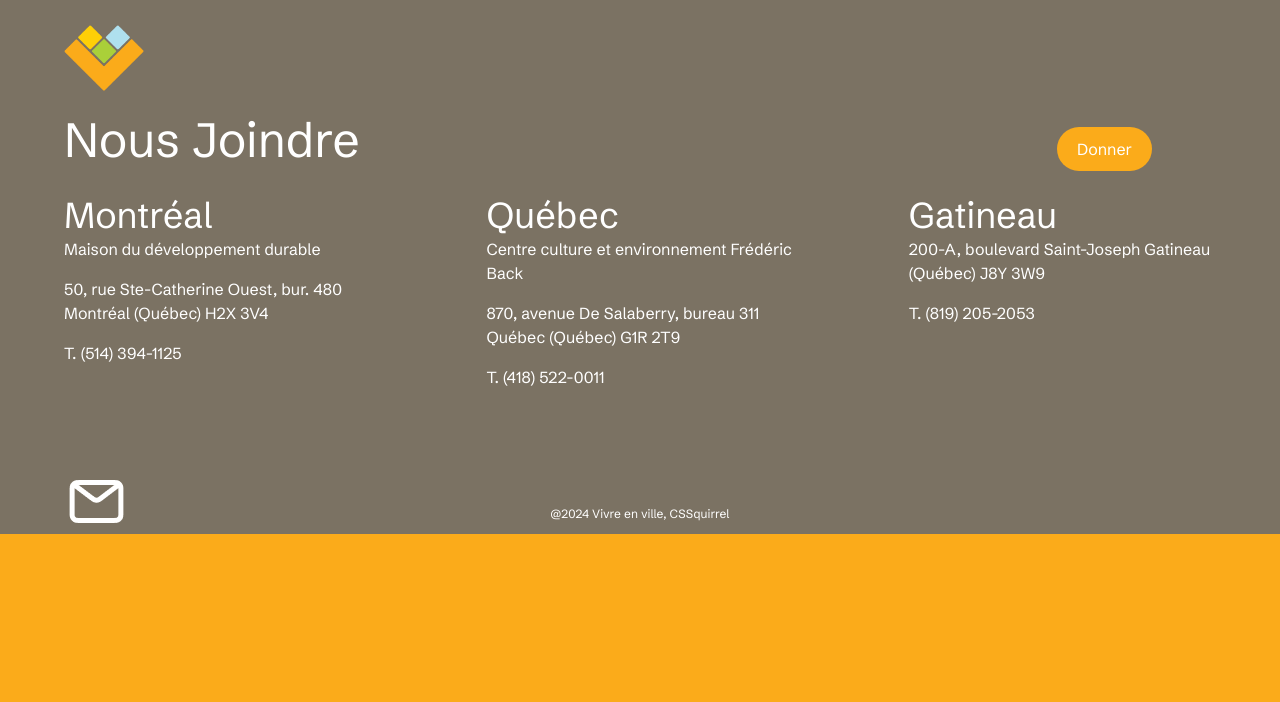
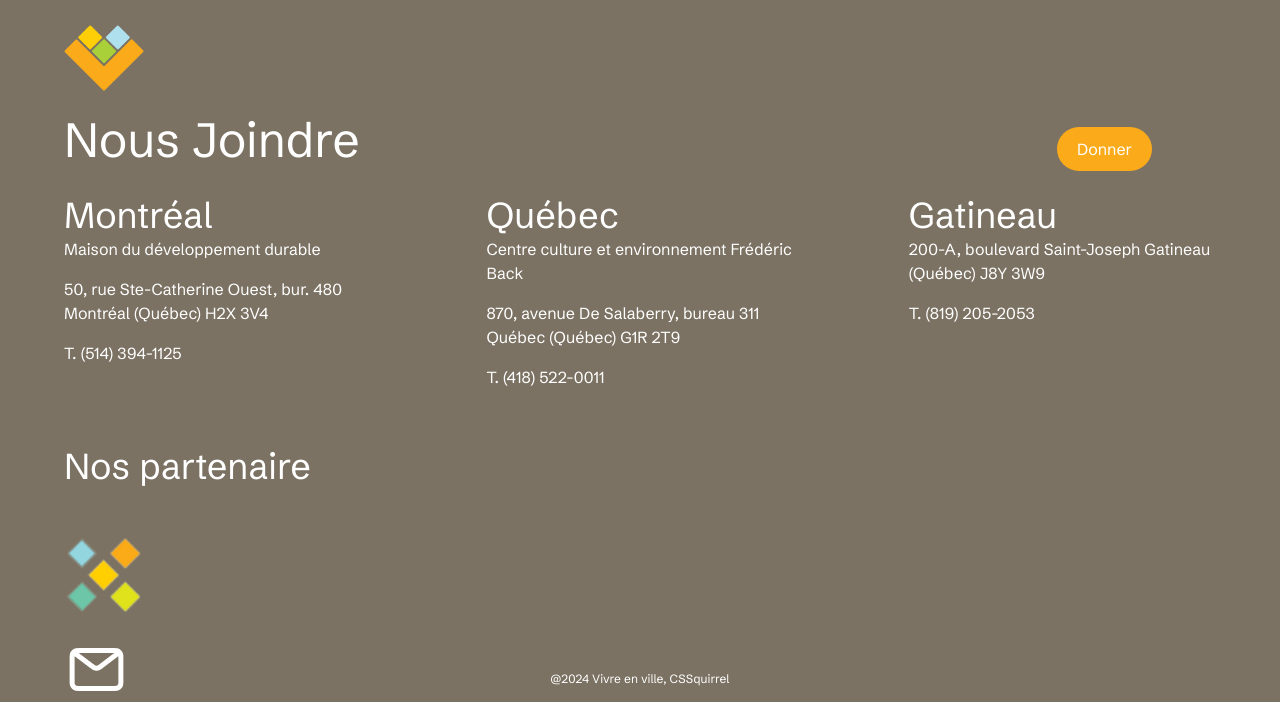
Before and after one commit to MatisLabelle/vivre-en-ville--CSSquirrel, a PHP site: page / in a window 1280 px wide. Shown: the part 1909-2611 px from the top of the page. Before the commit the page ends 2443 px from the top, so only its background shows below. Run offline with PHP 8.4, Linux system fonts and the light colour scheme.

Commit message:
ajout partenaire footer

```diff
--- a/index.html
+++ b/index.html
@@ -436,10 +436,20 @@
           <a href="https://maps.app.goo.gl/dPfhjC2F64kHWYtJ9"
             ><p class="p-footer">
               200-A, boulevard Saint-Joseph Gatineau (Québec) J8Y 3W9
-            </p></a
-          >
+            </p>
+          </a>
           <p class="p-footer">T. (819) 205-2053</p>
         </div>
+      </div>
+      <div class="partenaire">
+        <h3 class="partenaire-footer">Nos partenaire</h3>
+        <a href="https://carrefour.vivreenville.org/">
+          <img
+            class="logo-footer"
+            src="sources/medias/images/carrefour.png"
+            alt="carrefour de vivre en ville"
+          />
+        </a>
       </div>
       <img class="email-footer" src="sources/medias/images/Mail.png" />
       <p id="copyright-footer" class="p-footer">
--- a/style.css
+++ b/style.css
@@ -39,6 +39,7 @@ footer {
 .grid-footer {
   margin: 5%;
   margin-top: 2%;
+  margin-bottom: 2%;
   display: grid;
   grid-template-columns: repeat(auto-fit, minmax(200px, 1fr));
   -moz-column-gap: 10%;
@@ -69,6 +70,14 @@ footer {
   margin-left: 5%;
   font-size: 36px;
   margin-top: 20px;
+  margin-bottom: 20px;
+}
+
+.partenaire-footer {
+  color: white;
+  margin-left: 5%;
+  font-size: 36px;
+  margin-top: 40px;
   margin-bottom: 20px;
 }
 
@@ -118,6 +127,10 @@ a {
   top: 0;
   position: absolute;
   font-family: "Schibsted Grotesk";
+}
+
+.partenaire {
+  margin-bottom: 20px;
 }
 
 .dashed-hero {
```
Also changed, not shown: partials-scss/_footer.scss (+13 -0 lines), sources/medias/images/carrefour.png (added), 1 other file.
